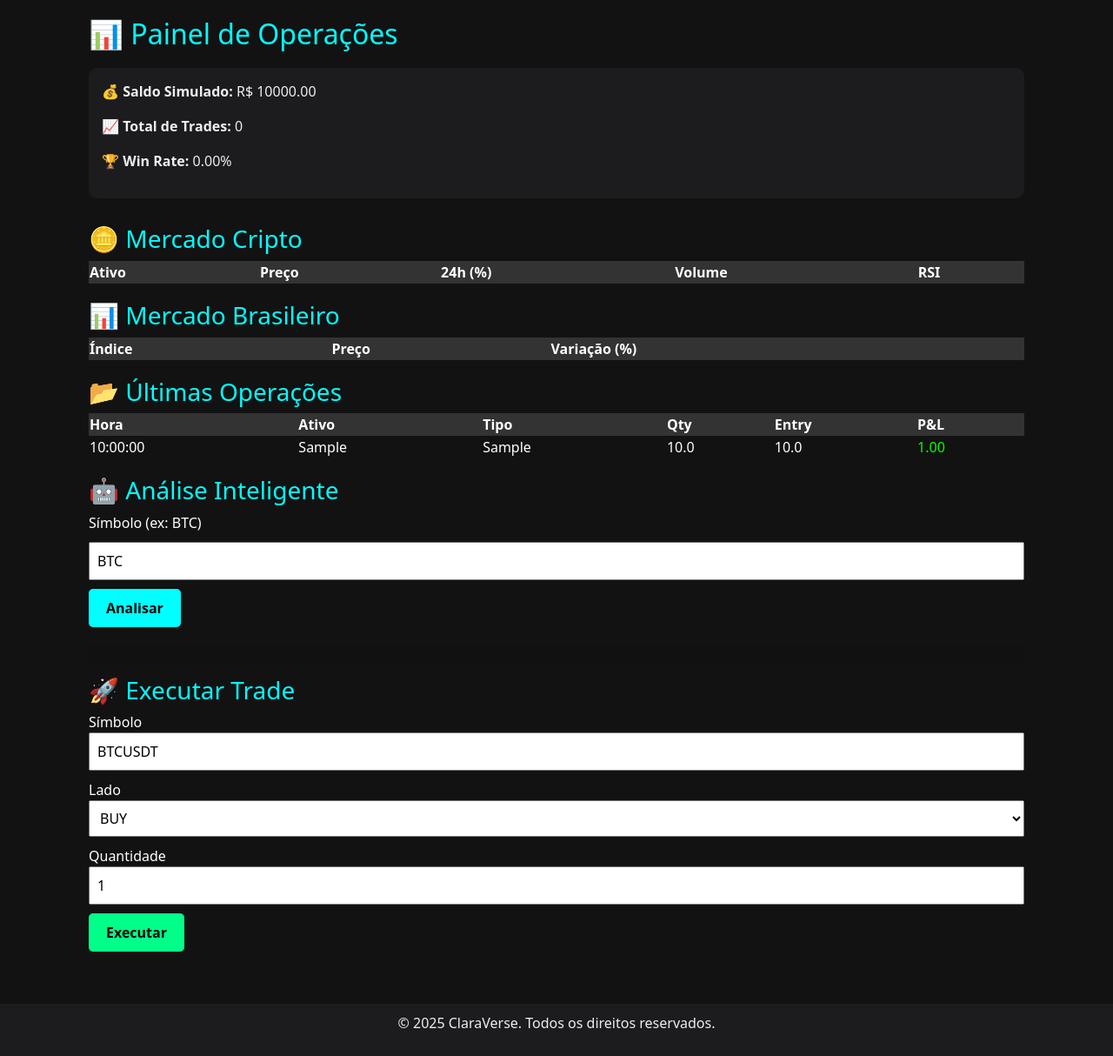
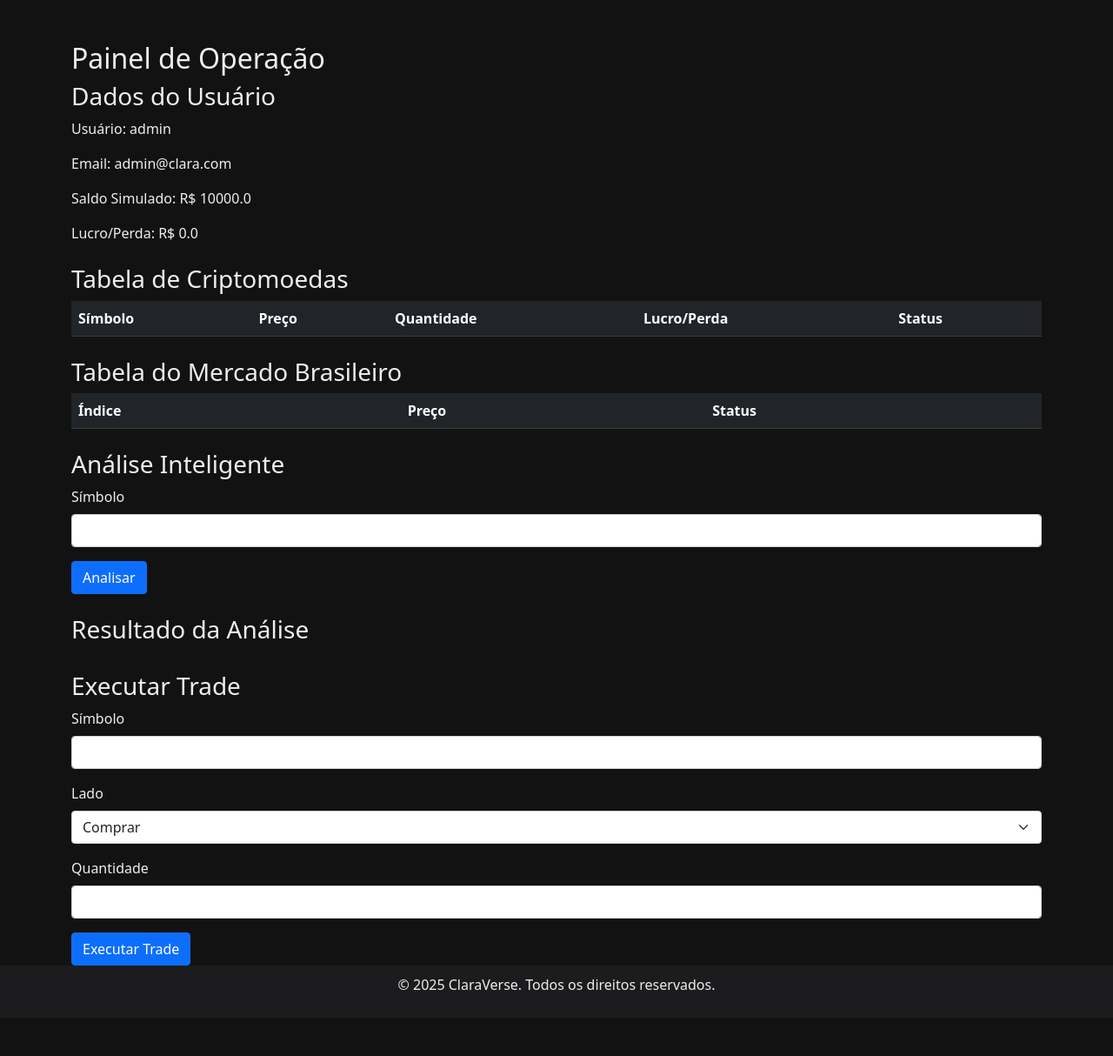
Before and after one commit to Claratrade33/Soma, a Flask app: page /painel_operacao in a window 1280 px wide. Shown: the part 56-1270 px from the top of the page at 87% size. After the commit the page ends 1194 px from the top, so only its background shows below. Run offline with Flask 3, Linux system fonts and the light colour scheme; the visitor is signed in with stand-in values (Sample User, id 1); tables that the repository leaves empty hold one stand-in row (values such as "Sample post"); lists and menus that the app fills with data are empty; some libraries are stand-ins or nearby versions.

Commit message:
Atualizar o painel_operacao.html

```diff
--- a/templates/painel_operacao.html
+++ b/templates/painel_operacao.html
@@ -1,80 +1,72 @@
-{% extends "base.html" %}
-{% block title %}Painel • ClaraVerse{% endblock %}
+{% extends 'base.html' %}
+
+{% block title %}Painel de Operação - ClaraVerse{% endblock %}
 
 {% block content %}
-  <div style="padding: 20px;">
-    <h2 style="color: #00ffff;">📊 Painel de Operações</h2>
-
-    <div style="background-color: #1c1c1e; padding: 15px; border-radius: 10px; margin-top: 20px; color: #eee;">
-      <p><strong>💰 Saldo Simulado:</strong> R$ {{ '%.2f'|format(user.saldo_simulado) }}</p>
-      <p><strong>📈 Total de Trades:</strong> {{ user.total_trades }}</p>
-      <p><strong>🏆 Win Rate:</strong> {{ '%.2f'|format(user.win_rate) }}%</p>
+<h2 class="mt-5">Painel de Operação</h2>
+<div>
+    <h3>Dados do Usuário</h3>
+    <p>Usuário: {{ user.username }}</p>
+    <p>Email: {{ user.email }}</p>
+    <p>Saldo Simulado: R$ {{ user.saldo_simulado }}</p>
+    <p>Lucro/Perda: R$ {{ user.profit_loss }}</p>
 </div>
 
-    <h3 style="margin-top: 30px; color: #00ffff;">🪙 Mercado Cripto</h3>
-    <table id="crypto-table" style="width: 100%; color: #fff; margin-bottom: 20px;">
+<h3 class="mt-4">Tabela de Criptomoedas</h3>
+<table id="crypto-table" class="table table-dark">
     <thead>
-        <tr style="background-color: #333;">
-          <th>Ativo</th><th>Preço</th><th>24h (%)</th><th>Volume</th><th>RSI</th>
+        <tr>
+            <th>Símbolo</th>
+            <th>Preço</th>
+            <th>Quantidade</th>
+            <th>Lucro/Perda</th>
+            <th>Status</th>
         </tr>
     </thead>
     <tbody></tbody>
 </table>
 
-    <h3 style="color: #00ffff;">📊 Mercado Brasileiro</h3>
-    <table id="br-table" style="width: 100%; color: #fff; margin-bottom: 20px;">
+<h3 class="mt-4">Tabela do Mercado Brasileiro</h3>
+<table id="br-table" class="table table-dark">
     <thead>
-        <tr style="background-color: #333;">
-          <th>Índice</th><th>Preço</th><th>Variação (%)</th>
+        <tr>
+            <th>Índice</th>
+            <th>Preço</th>
+            <th>Status</th>
         </tr>
     </thead>
     <tbody></tbody>
 </table>
 
-    <h3 style="color: #00ffff;">📂 Últimas Operações</h3>
-    <table id="trades-table" style="width: 100%; color: #fff; margin-bottom: 20px;">
-      <thead>
-        <tr style="background-color: #333;">
-          <th>Hora</th><th>Ativo</th><th>Tipo</th><th>Qty</th><th>Entry</th><th>P&L</th>
-        </tr>
-      </thead>
-      <tbody>
-        {% for t in trades %}
-          <tr>
-            <td>{{ t.timestamp.strftime('%H:%M:%S') }}</td>
-            <td>{{ t.symbol }}</td>
-            <td>{{ t.side }}</td>
-            <td>{{ t.quantity }}</td>
-            <td>{{ t.entry_price }}</td>
-            <td style="color: {{ 'lime' if t.profit_loss > 0 else 'red' }}">{{ '%.2f'|format(t.profit_loss) }}</td>
-          </tr>
-        {% endfor %}
-      </tbody>
-    </table>
+<h3 class="mt-4">Análise Inteligente</h3>
+<form id="analyze-form">
+    <div class="mb-3">
+        <label for="symbol" class="form-label">Símbolo</label>
+        <input type="text" class="form-control" id="symbol" name="symbol" required>
+    </div>
+    <button type="submit" class="btn btn-primary">Analisar</button>
+</form>
 
-    <h3 style="color: #00ffff;">🤖 Análise Inteligente</h3>
-    <form id="analyze-form" style="margin-bottom: 20px;">
-      <label for="symbol" style="color: #fff;">Símbolo (ex: BTC)</label>
-      <input type="text" name="symbol" value="BTC" style="width: 100%; padding: 8px; margin: 10px 0;">
-      <button type="submit" style="background-color: #00ffff; color: #000; font-weight: bold; padding: 10px 20px; border: none; border-radius: 5px;">Analisar</button>
+<h3 class="mt-4">Resultado da Análise</h3>
+<pre id="analysis-output"></pre>
+
+<h3 class="mt-4">Executar Trade</h3>
+<form id="trade-form">
+    <div class="mb-3">
+        <label for="trade-symbol" class="form-label">Símbolo</label>
+        <input type="text" class="form-control" id="trade-symbol" name="symbol" required>
+    </div>
+    <div class="mb-3">
+        <label for="side" class="form-label">Lado</label>
+        <select class="form-select" id="side" name="side" required>
+            <option value="BUY">Comprar</option>
+            <option value="SELL">Vender</option>
+        </select>
+    </div>
+    <div class="mb-3">
+        <label for="quantity" class="form-label">Quantidade</label>
+        <input type="number" class="form-control" id="quantity" name="quantity" required>
+    </div>
+    <button type="submit" class="btn btn-primary">Executar Trade</button>
 </form>
-    <pre id="analysis-output" style="background-color: #111; color: #0f0; padding: 10px; border-radius: 5px;"></pre>
-
-    <h3 style="color: #00ffff;">🚀 Executar Trade</h3>
-    <form id="trade-form" style="margin-bottom: 40px;">
-      <label for="symbol" style="color: #fff;">Símbolo</label>
-      <input type="text" name="symbol" value="BTCUSDT" style="width: 100%; padding: 8px; margin-bottom: 10px;">
-
-      <label for="side" style="color: #fff;">Lado</label>
-      <select name="side" style="width: 100%; padding: 8px; margin-bottom: 10px;">
-        <option>BUY</option>
-        <option>SELL</option>
-      </select>
-
-      <label for="quantity" style="color: #fff;">Quantidade</label>
-      <input type="number" step="any" name="quantity" value="1" style="width: 100%; padding: 8px; margin-bottom: 10px;">
-
-      <button type="submit" style="background-color: #00ff88; color: #000; font-weight: bold; padding: 10px 20px; border: none; border-radius: 5px;">Executar</button>
-    </form>
-  </div>
 {% endblock %}
```
Lines whose indentation alone changed are shown as unchanged.
